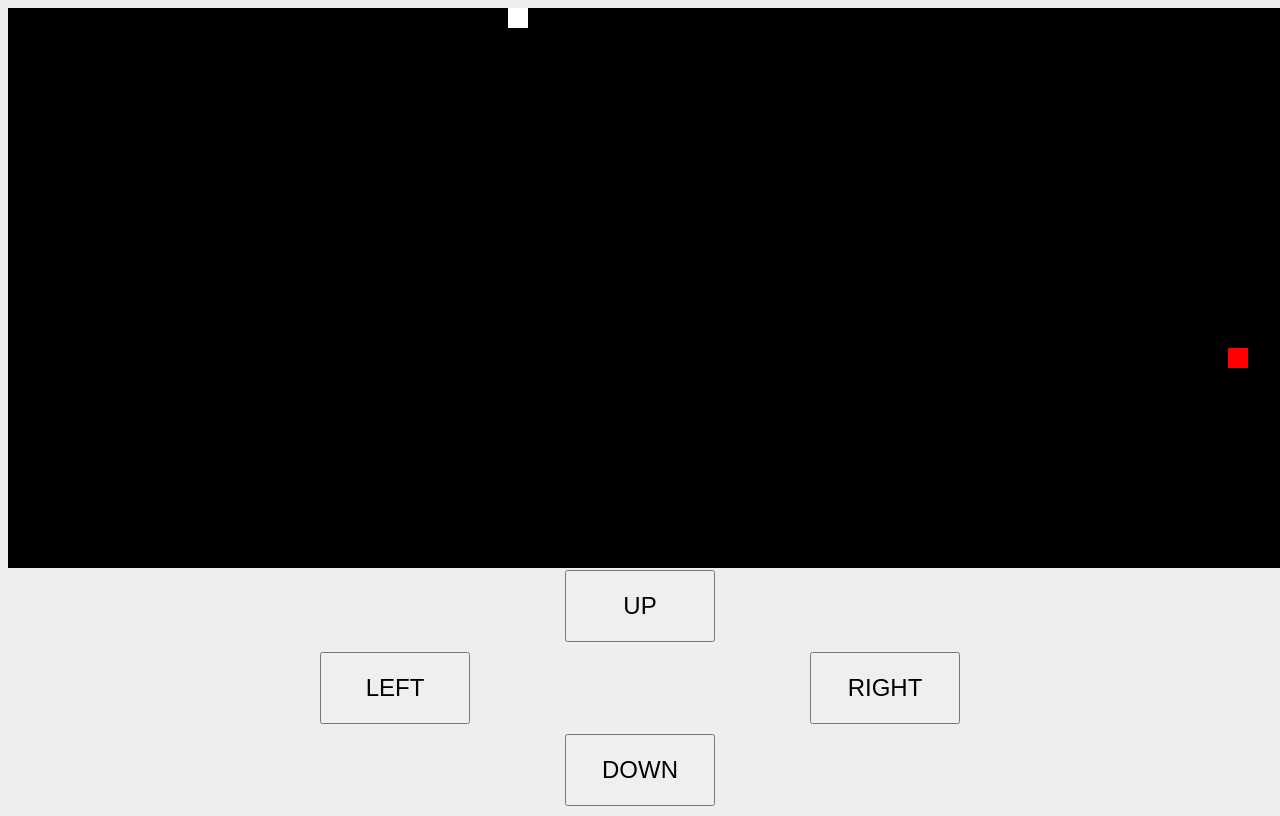
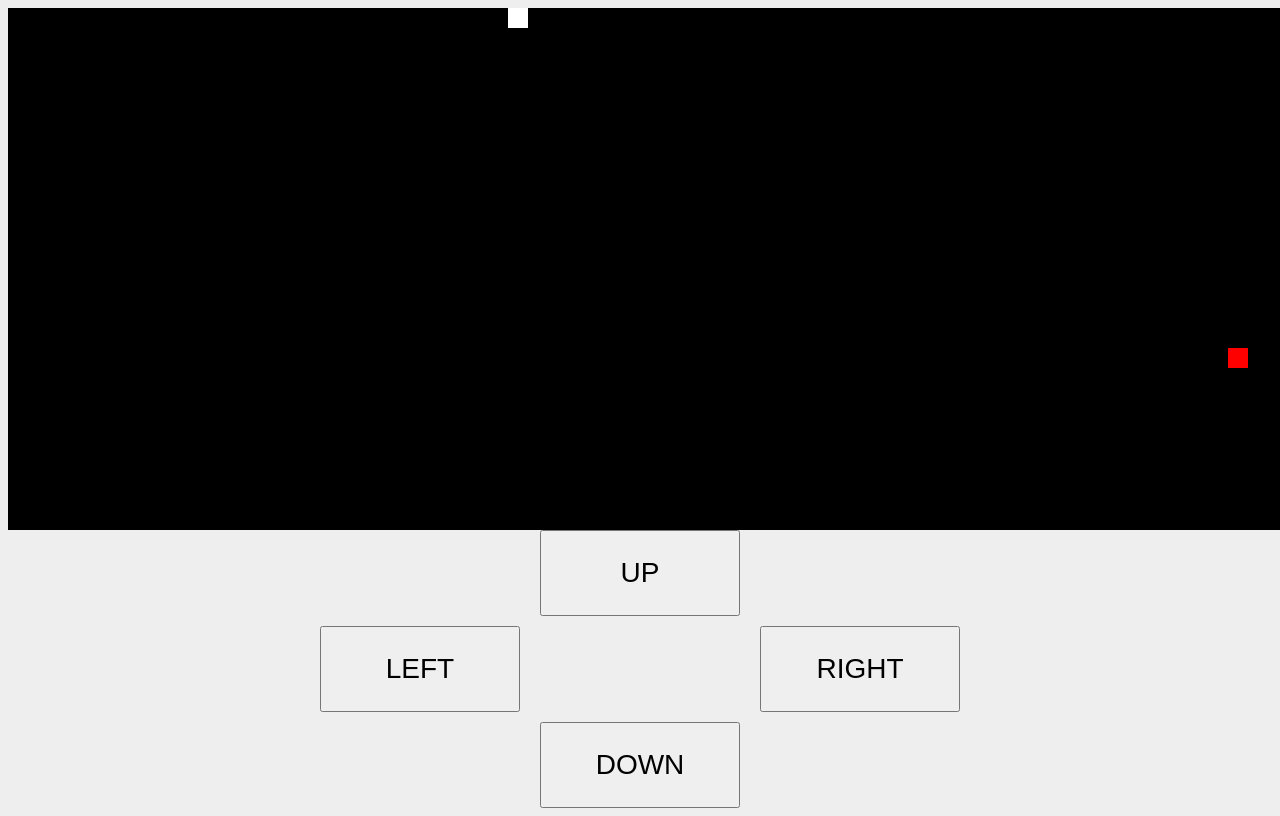
Before and after one commit to tjschauman/t_snake_game, a plain HTML site: page index.html in a window 1280 px wide. Drawn offline with Linux system fonts and the light colour scheme.

Commit message:
Update snake.css

```diff
--- a/snake.css
+++ b/snake.css
@@ -12,7 +12,7 @@ body {
     display: block;
     margin: 0 auto;
     background-color: black;
-    height: 70vh; /* Adjusted for larger buttons */
+    height: 65vh; /* Adjusted for larger buttons */
 }
 
 .dot {
@@ -33,12 +33,12 @@ body {
     display: flex;
     justify-content: space-around;
     width: 300px;
-    margin-top: 20px;
+    margin-top: 10px;
 }
 
 .controller {
     width: 100vw;
-    height: 30vh; /* Adjusted for larger buttons */
+    height: 35vh; /* Adjusted for larger buttons */
     display: flex;
     flex-direction: column;
     align-items: center;
@@ -53,8 +53,8 @@ body {
 }
 
 button {
-    padding: 20px; /* Increase as needed */
-    font-size: 24px; /* Increase as needed */
-    width: 25vw; /* Increase as needed */
-    max-width: 150px; /* Increase as needed */
+    padding: 25px; /* Increase as needed */
+    font-size: 28px; /* Increase as needed */
+    width: 30vw; /* Increase as needed */
+    max-width: 200px; /* Increase as needed */
 }
```
